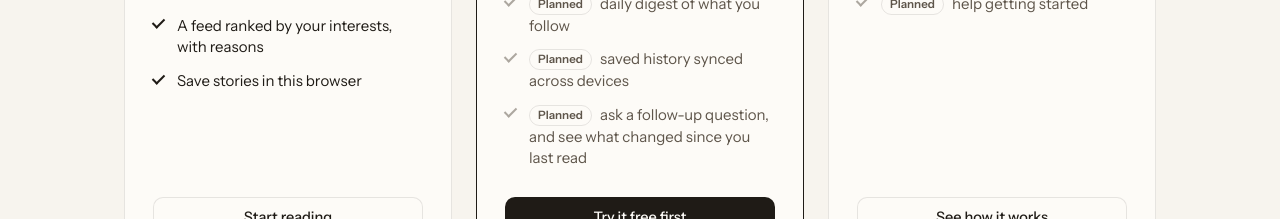
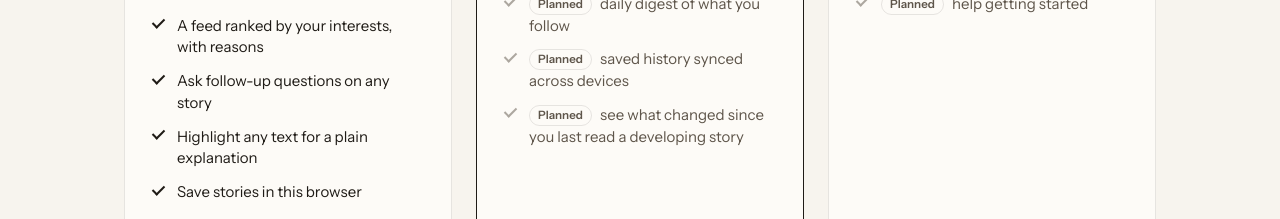
Before and after one commit to swati1504/context-layer, a Next.js app: page /pricing in a window 1280 px wide. Shown: the part 562-781 px from the top of the page. Built offline with nearby package versions, Linux system fonts and the light colour scheme; no server answers.

Commit message:
Pricing: follow-up questions listed under Free

```diff
--- a/src/app/pricing/page.tsx
+++ b/src/app/pricing/page.tsx
@@ -19,6 +19,8 @@ export default function Pricing() {
             <li>5 pasted links a month, plus every story in the feed</li>
             <li>Source passages attached to every claim</li>
             <li>A feed ranked by your interests, with reasons</li>
+            <li>Ask follow-up questions on any story</li>
+            <li>Highlight any text for a plain explanation</li>
             <li>Save stories in this browser</li>
           </ul>
           <Link className="btn sec-btn plan-cta" href="/">Start reading</Link>
@@ -32,7 +34,7 @@ export default function Pricing() {
             <li className="soon"><span className="chip">Planned</span>follow companies and topics</li>
             <li className="soon"><span className="chip">Planned</span>daily digest of what you follow</li>
             <li className="soon"><span className="chip">Planned</span>saved history synced across devices</li>
-            <li className="soon"><span className="chip">Planned</span>ask a follow-up question, and see what changed since you last read</li>
+            <li className="soon"><span className="chip">Planned</span>see what changed since you last read a developing story</li>
           </ul>
           <Link className="btn plan-cta" href="/">Try it free first</Link>
         </section>
```
